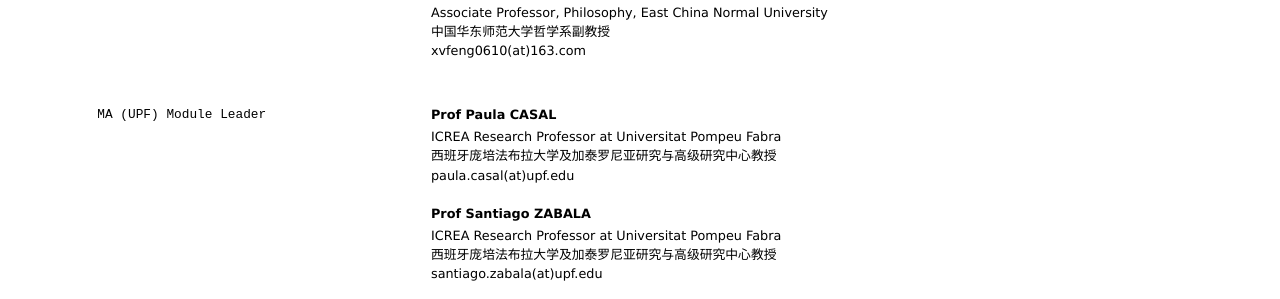
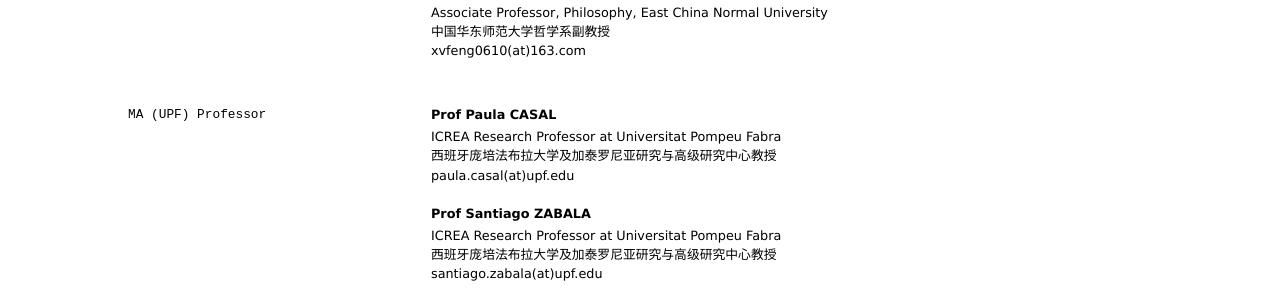
Before and after one commit to kzssc/ref, a Jekyll site: the page built from index.md, in a window 1280 px wide. Shown: the part 756-1055 px from the top of the page. Built offline with Jekyll 4.4.1, drawn with Linux system fonts in a browser that asks for light colours.

Commit message:
Update index.md

```diff
--- a/index.md
+++ b/index.md
@@ -54,7 +54,7 @@ __Dr XU Feng 徐峰副教授__
 - xvfeng0610(at)163.com
 
 
-### MA (UPF) Module Leader
+### MA (UPF) Professor
 
 __Prof Paula CASAL__
 - ICREA Research Professor at Universitat Pompeu Fabra
```
